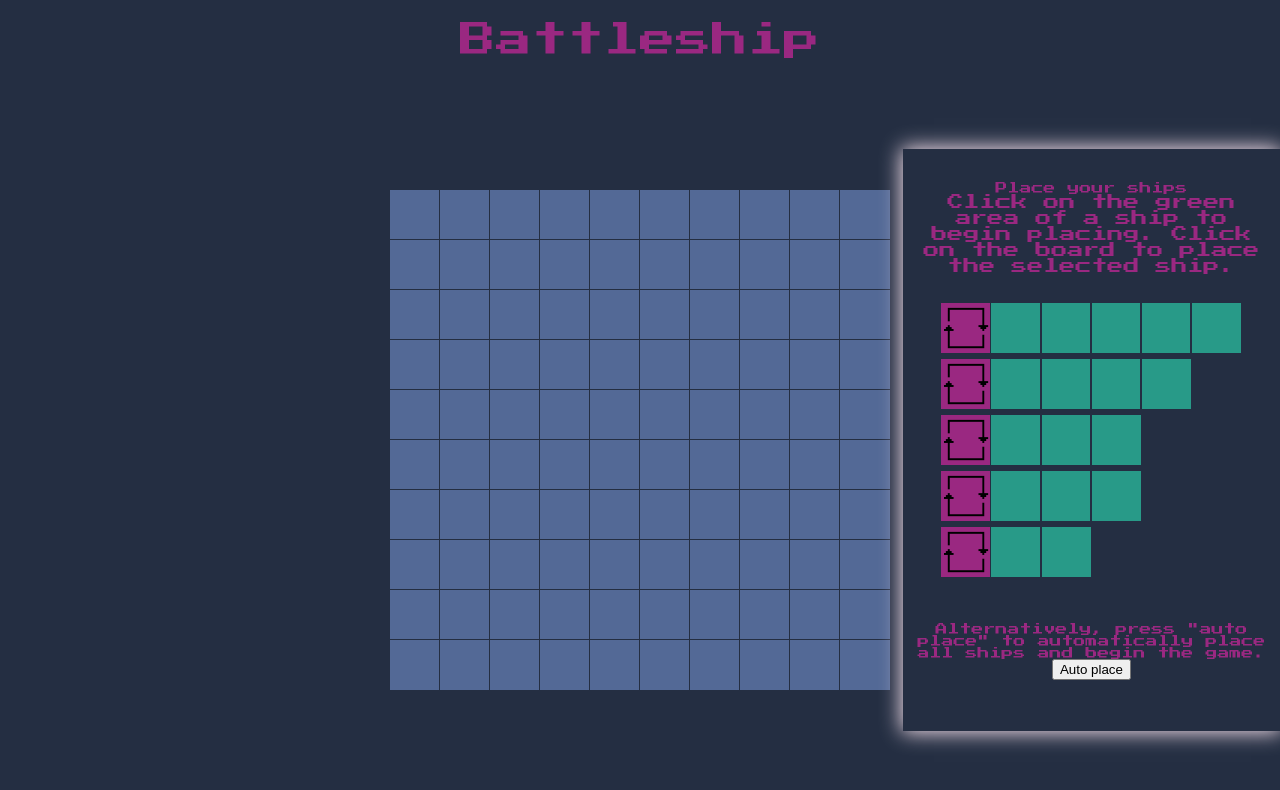
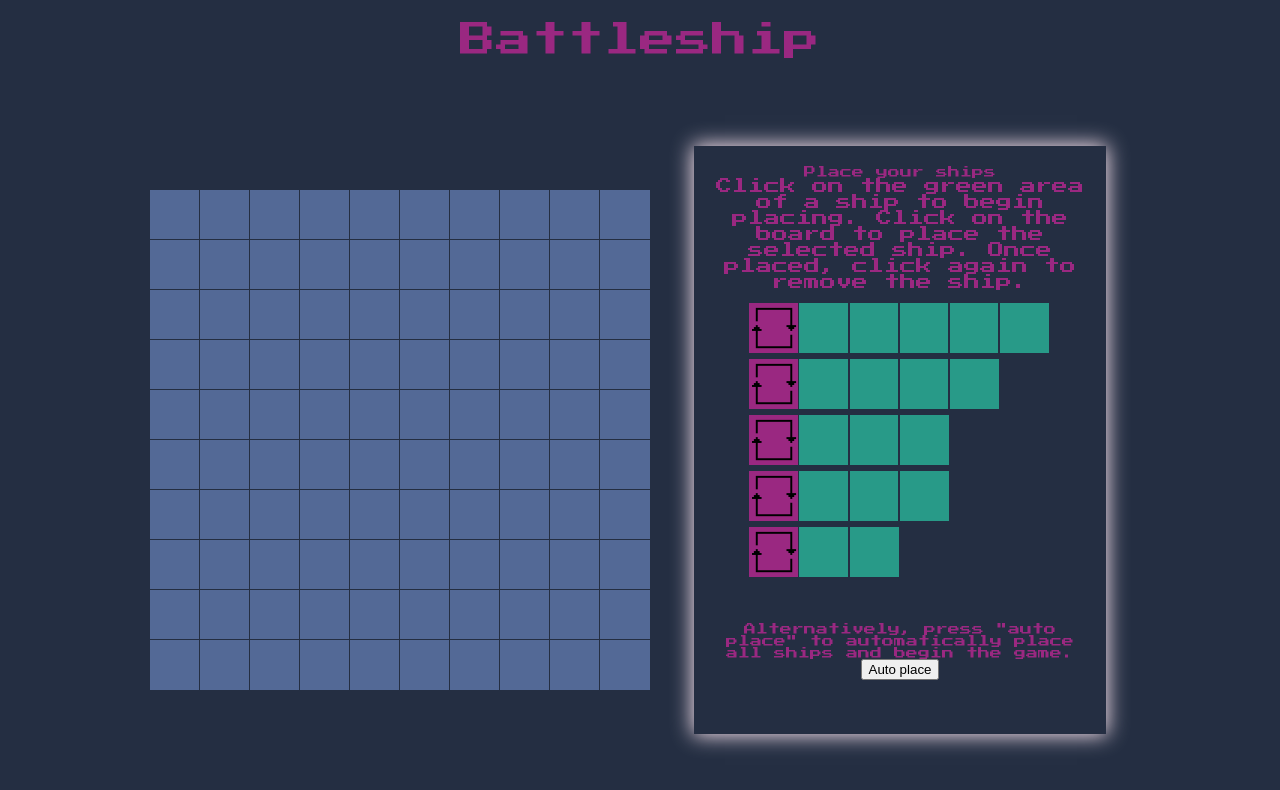
Before and after one commit to zainiscoding/battleship, a React (Create React App) app: page / in a window 1280 px wide. Shown: the top 790 px of the page. Built offline with nearby package versions, Linux system fonts and the light colour scheme; the HTML template or start-up script is replaced by a standard one.

Commit message:
CSS improvements

```diff
--- a/src/components/display_components/DisplayPlayerShipDock.jsx
+++ b/src/components/display_components/DisplayPlayerShipDock.jsx
@@ -9,7 +9,8 @@ const DisplayPlayerShipDock = (props) => {
         </h2>
         <p id='instructions-wrapper__instructions'>
           Click on the green area of a ship to begin placing. Click on the board
-          to place the selected ship.
+          to place the selected ship. Once placed, click again to remove the
+          ship.
         </p>
       </div>
       <div id='player-ships-wrapper__ships'>
--- a/src/styles/main.css
+++ b/src/styles/main.css
@@ -373,7 +373,7 @@ min-width: 25px;
   #board-wrapper {
     display: grid;
     grid-gap: 1%;
-    grid-template-columns: 2fr 1fr 2fr;
+    grid-template-columns: 0fr 1fr 1fr;
     place-items: center;
     align-self: center;
   }
```
